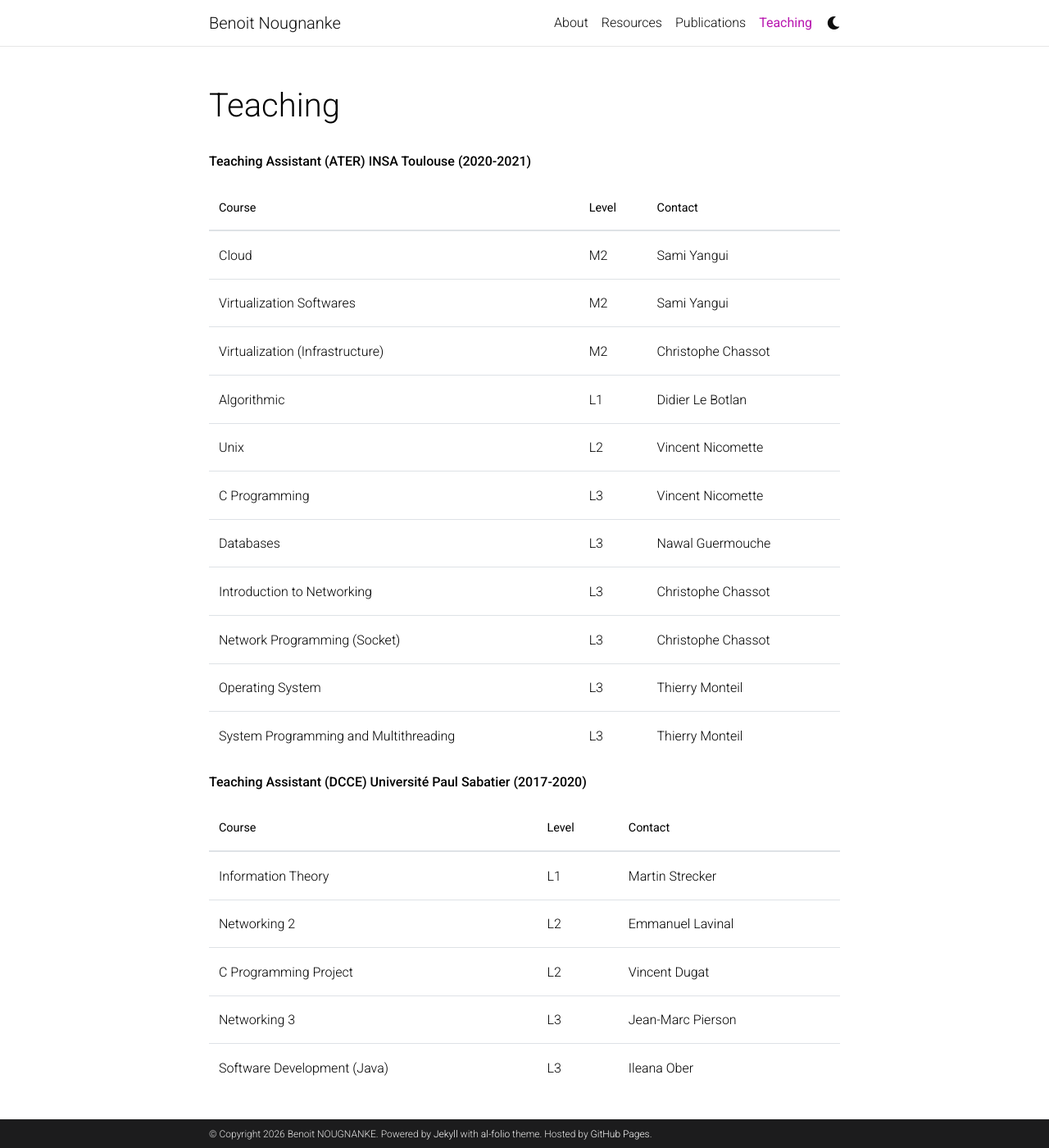
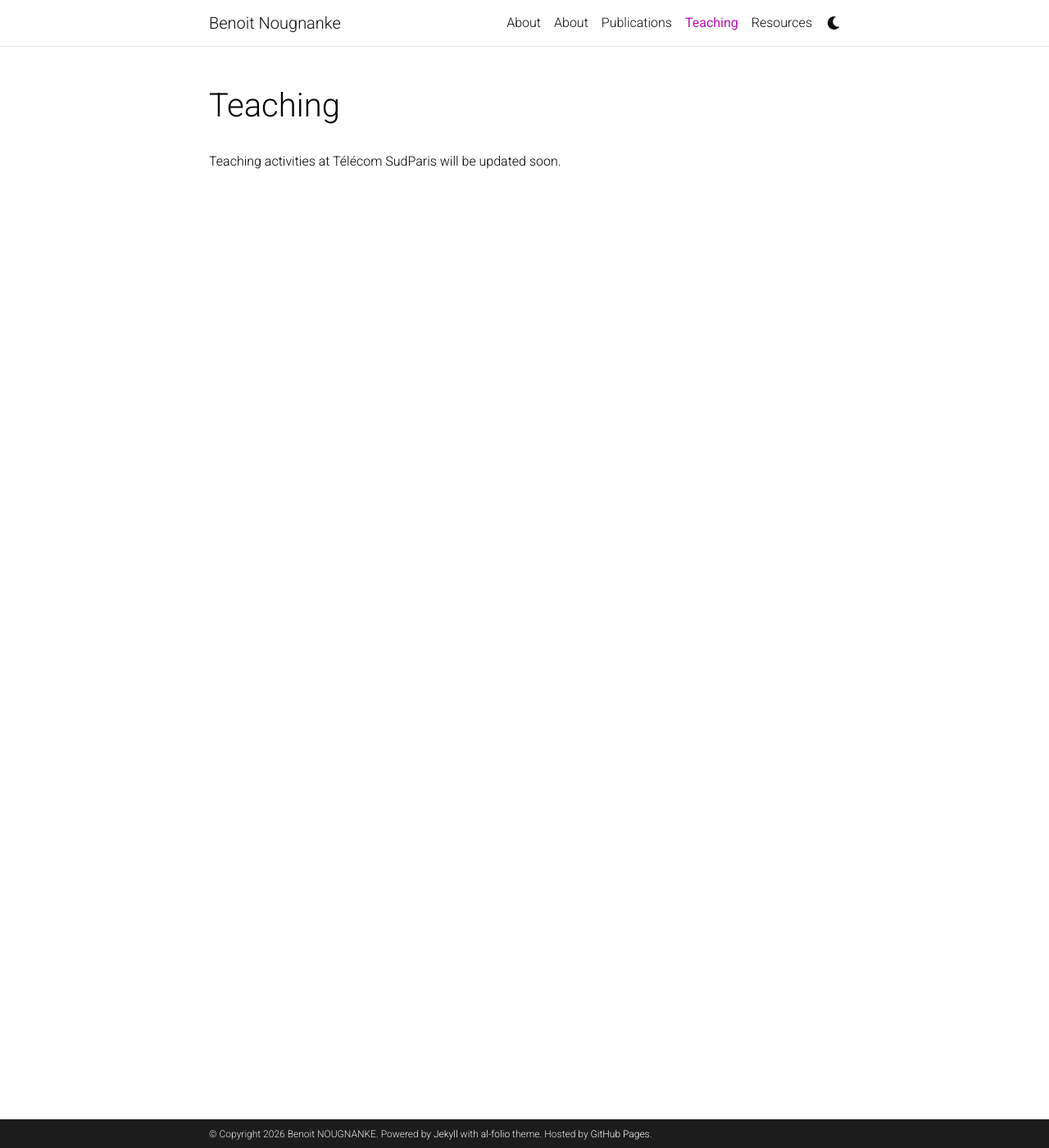
Before and after one commit to nougnanke/nougnanke.github.io, a Jekyll site: the page built from _pages/teaching.md, in a window 1280 px wide and 1400 px high. Shown: the whole window at 82% size. Built offline with Jekyll 4.4.1, drawn with Linux system fonts in a browser that asks for light colours; comment, search, counter and statistics services are not loaded; a style sheet for code colours, icons or effects is not loaded.

```diff
--- a/_config.yml
+++ b/_config.yml
@@ -74,7 +74,7 @@ github_username: nougnanke # your GitHub user name
 gitlab_username: # your GitLab user name
 twitter_username: NougnankeB # your Twitter handle
 mastodon_username: # your mastodon instance+username in the format instance.tld/@username
-linkedin_username: benoit-kokouvi-nougnanke-15350bb1 # your LinkedIn user name
+linkedin_username: benoit-nougnanke-15350bb1 # your LinkedIn user name
 telegram_username: # your Telegram user name
 scholar_userid: XmhpjOAAAAAJ&hl=fr # your Google Scholar ID
 semanticscholar_id: # your Semantic Scholar ID
--- a/_pages/teaching.md
+++ b/_pages/teaching.md
@@ -4,117 +4,7 @@ permalink: /teaching/
 title: Teaching
 description:
 nav: true
-nav_order: 5
+nav_order: 3
 ---
 
-**Teaching Assistant (ATER) INSA Toulouse (2020-2021)**
-
-<table class="table">
-  <thead>
-    <tr>
-      <th scope="col">Course</th>
-      <th scope="col">Level</th>
-      <th scope="col">Contact</th>
-    </tr>
-  </thead>
-  <tbody>
-    <tr>
-      <td>Cloud</td>
-      <td>M2</td>
-      <td>Sami Yangui</td>
-    </tr>
-    <tr>
-      <td>Virtualization Softwares</td>
-      <td>M2</td>
-      <td>Sami Yangui</td>
-    </tr>
-    <tr>
-      <td>Virtualization (Infrastructure)</td>
-      <td>M2</td>
-      <td>Christophe Chassot</td>
-    </tr>
-    <tr>
-      <td>Algorithmic</td>
-      <td>L1</td>
-      <td>Didier Le Botlan</td>
-    </tr>
-    <tr>
-      <td>Unix</td>
-      <td>L2</td>
-      <td>Vincent Nicomette</td>
-    </tr>
-    <tr>
-      <td>C Programming</td>
-      <td>L3</td>
-      <td>Vincent Nicomette</td>
-    </tr>
-      <tr>
-      <td>Databases</td>
-      <td>L3</td>
-      <td>Nawal Guermouche</td>
-    </tr>
-    <tr>
-      <td>Introduction to Networking</td>
-      <td>L3</td>
-      <td>Christophe Chassot</td>
-    </tr>
-    <tr>
-      <td>Network Programming (Socket)</td>
-      <td>L3</td>
-      <td>Christophe Chassot</td>
-    </tr>
-    <tr>
-      <td>Operating System</td>
-      <td>L3</td>
-      <td>Thierry Monteil</td>
-    </tr>
-    <tr>
-      <td>System Programming and Multithreading</td>
-      <td>L3</td>
-      <td>Thierry Monteil</td>
-    </tr>
-  </tbody>
-</table>
-
-
-
-
-**Teaching Assistant (DCCE) Université Paul Sabatier (2017-2020)**
-
-
-<table class="table">
-  <thead>
-    <tr>
-      <th scope="col">Course</th>
-      <th scope="col">Level</th>
-      <th scope="col">Contact</th>
-    </tr>
-  </thead>
-  <tbody>
-    <tr>
-      <td>Information Theory</td>
-      <td>L1</td>
-      <td>Martin Strecker</td>
-    </tr>
-    <tr>
-      <td>Networking 2</td>
-      <td>L2</td>
-      <td>Emmanuel Lavinal</td>
-    </tr>
-    <tr>
-      <td>C Programming Project</td>
-      <td>L2</td>
-      <td>Vincent Dugat</td>
-    </tr>
-    <tr>
-      <td>Networking 3</td>
-      <td>L3</td>
-      <td>Jean-Marc Pierson</td>
-    </tr>
-    <tr>
-      <td>Software Development (Java)</td>
-      <td>L3</td>
-      <td>Ileana Ober</td>
-    </tr>
-  </tbody>
-</table>
+Teaching activities at Télécom SudParis will be updated soon.
```
Also changed, not shown: _bibliography/papers.bib (+52 -0 lines), _pages/about.md (+6 -11 lines), _pages/projects.md (+1 -1 lines), _pages/publications.md (+2 -2 lines), _pages/resources.md (+1 -0 lines).
